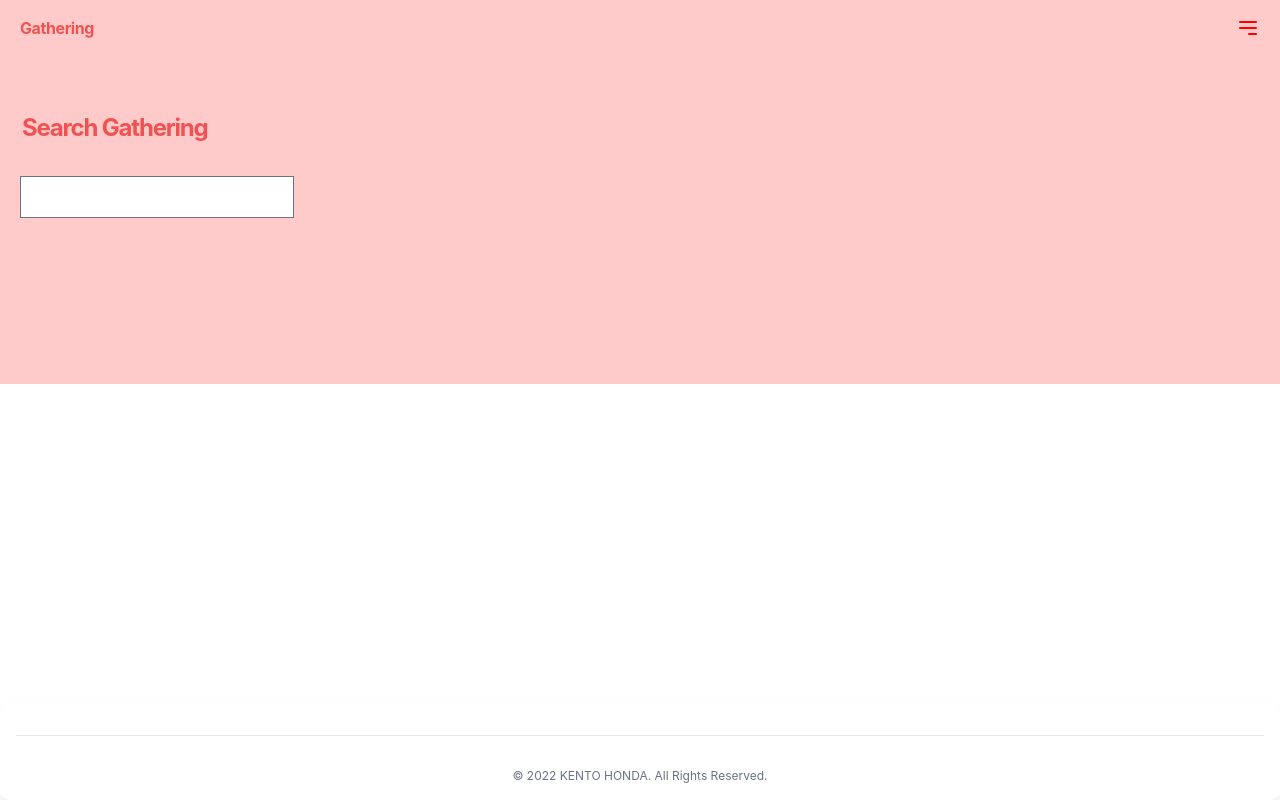
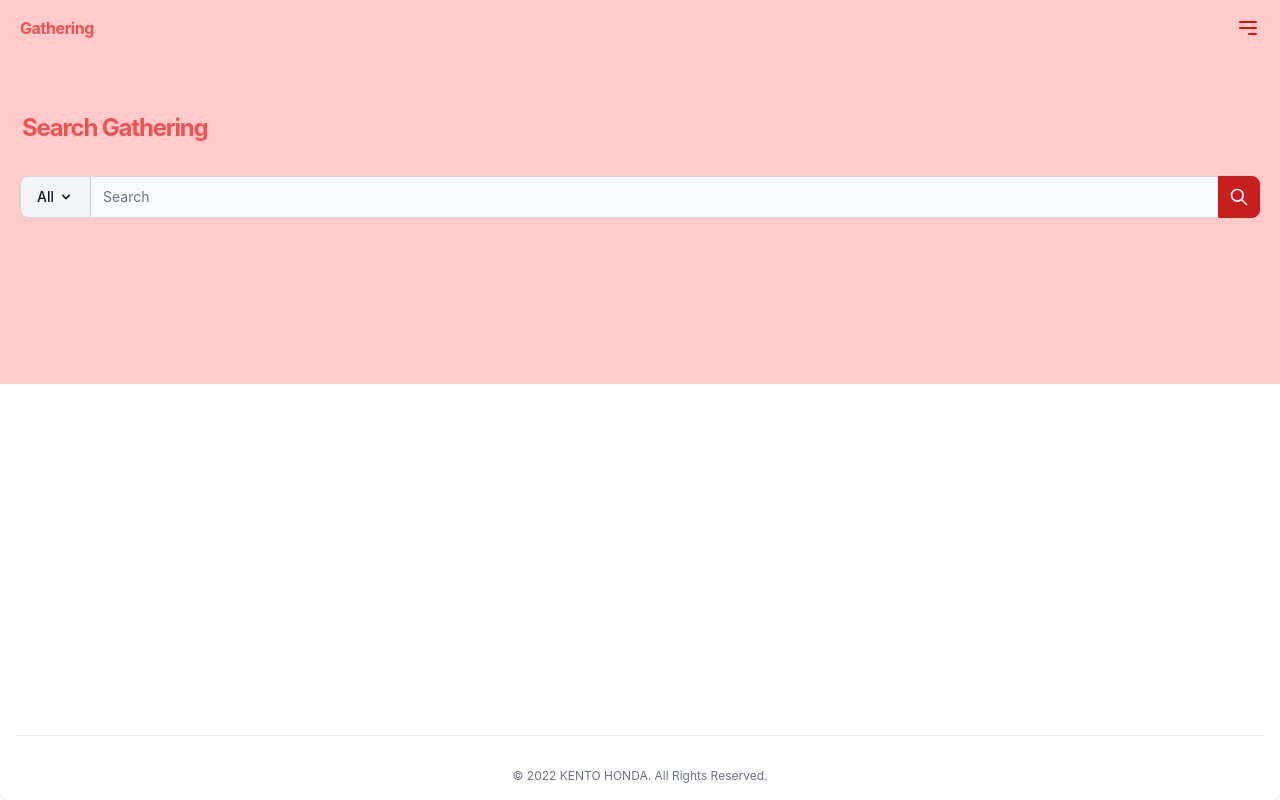
Before and after one commit to keento0809/gathering, a Next.js app in the folder frontend/: page /search in a window 1280 px wide. Built offline with nearby package versions, Linux system fonts and the light colour scheme.

Commit message:
Add sample image to GatheringCard component

```diff
--- a/frontend/components/Card/DetailCard.tsx
+++ b/frontend/components/Card/DetailCard.tsx
@@ -1,18 +1,19 @@
-import React, { useState } from "react";
+import React, { useState, useEffect } from "react";
 import Card from "./Card";
 import { GatheringProps } from "../../models/model";
 import MapWithMarker from "../Map/MapWithMarker";
+import urlForImage from "../../public/static/bgImage.jpg";
 
 const DetailCard = ({ gathering }: GatheringProps) => {
+  const [imageUrl, setImageUrl] = useState("");
+  useEffect(() => {
+    setImageUrl(urlForImage.src);
+    gathering.image = urlForImage.src;
+  }, []);
   return (
     <Card>
       <section className="image">
-        <img
-          src={gathering.image}
-          alt=""
-          width="100%"
-          className="rounded-md mb-2"
-        />
+        <img src={imageUrl} alt="" width="100%" className="rounded-md mb-2" />
       </section>
       <section className="description py-2">
         <h3 className="text-lg font-bold tracking-tight">Description</h3>
--- a/frontend/components/Card/GatheringCard.tsx
+++ b/frontend/components/Card/GatheringCard.tsx
@@ -1,14 +1,19 @@
-import React from "react";
-import { GatheringProps, GatheringType } from "../../models/model";
-import ImageSrc from "../../public/static/bgImage.jpg";
-import Button from "../Button/Button";
+import React, { useState, useEffect } from "react";
+import { GatheringProps } from "../../models/model";
 import MainButton from "../Button/MainButton";
+import selectImage from "../../helper/selectImage";
+import urlForImage from "../../public/static/bgImage.jpg";
 
 const GatheringCard = ({ gathering }: GatheringProps) => {
+  const [imageUrl, setImageUrl] = useState("");
+  useEffect(() => {
+    setImageUrl(urlForImage.src);
+    gathering.image = urlForImage.src;
+  }, []);
   return (
     <div className="max-w-sm w-full mb-4 bg-white rounded-lg border border-gray-200 shadow-md dark:bg-gray-800 dark:border-gray-700">
       <a href="#">
-        <img className="rounded-t-lg" src={gathering.image} alt="" />
+        <img className="rounded-t-lg" src={imageUrl} alt="image" />
       </a>
       <div className="p-5">
         <a href="#">
--- a/frontend/components/SearchInput/SearchInput.tsx
+++ b/frontend/components/SearchInput/SearchInput.tsx
@@ -3,17 +3,101 @@ import React, { Fragment } from "react";
 const SearchInput = () => {
   return (
     <>
+      <form>
+        <div className="flex">
           <label
-        htmlFor="default-search"
-        className="mb-2 text-xl font-bold text-gray-900 sr-only dark:text-gray-300"
+            htmlFor="search-dropdown"
+            className="mb-2 text-sm font-medium text-gray-900 sr-only dark:text-gray-300"
           >
-        Search Gathering
+            Your Email
           </label>
-      <div className="relative">
-        <div className="flex absolute inset-y-0 left-0 items-center pl-3 pointer-events-none">
+          <button
+            id="dropdown-button"
+            data-dropdown-toggle="dropdown"
+            className="flex-shrink-0 z-10 inline-flex items-center py-2.5 px-4 text-sm font-medium text-center text-gray-900 bg-gray-100 border border-gray-300 rounded-l-lg hover:bg-gray-200 focus:ring-4 focus:outline-none focus:ring-gray-100 dark:bg-gray-700 dark:hover:bg-gray-600 dark:focus:ring-gray-700 dark:text-white dark:border-gray-600"
+            type="button"
+          >
+            All{" "}
             <svg
               aria-hidden="true"
-            className="w-5 h-5 text-gray-500 dark:text-gray-400"
+              className="ml-1 w-4 h-4"
+              fill="currentColor"
+              viewBox="0 0 20 20"
+              xmlns="http://www.w3.org/2000/svg"
+            >
+              <path
+                fillRule="evenodd"
+                d="M5.293 7.293a1 1 0 011.414 0L10 10.586l3.293-3.293a1 1 0 111.414 1.414l-4 4a1 1 0 01-1.414 0l-4-4a1 1 0 010-1.414z"
+                clipRule="evenodd"
+              ></path>
+            </svg>
+          </button>
+          <div
+            id="dropdown"
+            className="hidden z-10 w-44 bg-white rounded divide-y divide-gray-100 shadow dark:bg-gray-700"
+            data-popper-reference-hidden=""
+            data-popper-escaped=""
+            data-popper-placement="bottom"
+            style={{
+              position: "absolute",
+              inset: "0px auto auto 0px",
+              margin: "0px",
+              transform: "translate3d(0px, 10px, 0px)",
+            }}
+          >
+            {/* position: absolute; inset: 0px auto auto 0px; margin: 0px; transform: translate3d(0px, 10px, 0px) */}
+            <ul
+              className="py-1 text-sm text-gray-700 dark:text-gray-200"
+              aria-labelledby="dropdown-button"
+            >
+              <li>
+                <button
+                  type="button"
+                  className="inline-flex py-2 px-4 w-full hover:bg-gray-100 dark:hover:bg-gray-600 dark:hover:text-white"
+                >
+                  Mockups
+                </button>
+              </li>
+              <li>
+                <button
+                  type="button"
+                  className="inline-flex py-2 px-4 w-full hover:bg-gray-100 dark:hover:bg-gray-600 dark:hover:text-white"
+                >
+                  Templates
+                </button>
+              </li>
+              <li>
+                <button
+                  type="button"
+                  className="inline-flex py-2 px-4 w-full hover:bg-gray-100 dark:hover:bg-gray-600 dark:hover:text-white"
+                >
+                  Design
+                </button>
+              </li>
+              <li>
+                <button
+                  type="button"
+                  className="inline-flex py-2 px-4 w-full hover:bg-gray-100 dark:hover:bg-gray-600 dark:hover:text-white"
+                >
+                  Logos
+                </button>
+              </li>
+            </ul>
+          </div>
+          <div className="relative w-full">
+            <input
+              type="search"
+              id="search-dropdown"
+              className="block p-2.5 w-full z-20 text-sm text-gray-900 bg-gray-50 rounded-r-lg border-l-gray-50 border-l-2 border border-gray-300 focus:ring-red-500 focus:border-red-500 dark:bg-gray-700 dark:border-l-gray-700  dark:border-gray-600 dark:placeholder-gray-400 dark:text-white dark:focus:border-red-500"
+              placeholder="Search"
+            />
+            <button
+              type="submit"
+              className="absolute top-0 right-0 p-2.5 text-sm font-medium text-white bg-red-700 rounded-r-lg border border-red-700 hover:bg-red-800 focus:ring-4 focus:outline-none focus:ring-red-300 dark:bg-red-600 dark:hover:bg-red-700 dark:focus:ring-red-800"
+            >
+              <svg
+                aria-hidden="true"
+                className="w-5 h-5"
                 fill="none"
                 stroke="currentColor"
                 viewBox="0 0 24 24"
@@ -26,15 +110,11 @@ const SearchInput = () => {
                   d="M21 21l-6-6m2-5a7 7 0 11-14 0 7 7 0 0114 0z"
                 ></path>
               </svg>
+              <span className="sr-only">Search</span>
+            </button>
           </div>
-        <input
-          type="search"
-          id="default-search"
-          className="block p-3 pl-10 w-full text-sm text-gray-900 bg-gray-50 rounded-lg border border-gray-300 focus:ring-blue-500 focus:border-blue-500 dark:bg-gray-700 dark:border-gray-600 dark:placeholder-gray-400 dark:text-white dark:focus:ring-blue-500 dark:focus:border-blue-500"
-          placeholder="Search"
-          required
-        />
         </div>
+      </form>
     </>
   );
 };
--- a/frontend/pages/home/index.tsx
+++ b/frontend/pages/home/index.tsx
@@ -3,7 +3,6 @@ import Head from "next/head";
 import React from "react";
 import UpcomingGathering from "../../components/List/UpcomingGathering";
 import Wrapper from "../../components/Wrapper/Wrapper";
-import { DUMMY_GATHERING_DATA } from "../../data/data";
 import { GatheringsArrayType } from "../../models/model";
 import { server } from "../../config/index";
 
--- a/frontend/pages/search/index.tsx
+++ b/frontend/pages/search/index.tsx
@@ -1,4 +1,5 @@
 import React from "react";
+import SearchInput from "../../components/SearchInput/SearchInput";
 import Wrapper from "../../components/Wrapper/Wrapper";
 
 const SearchGathering = () => {
@@ -8,7 +9,8 @@ const SearchGathering = () => {
         Search Gathering
       </h2>
       <div className="explanations py-8">
-        <input type="text" />
+        <SearchInput />
+        <div className=""></div>
       </div>
     </Wrapper>
   );
```
Also changed, not shown: frontend/data/data.ts (+15 -0 lines), frontend/models/model.ts (+7 -0 lines). Lines whose indentation alone changed are shown as unchanged.
